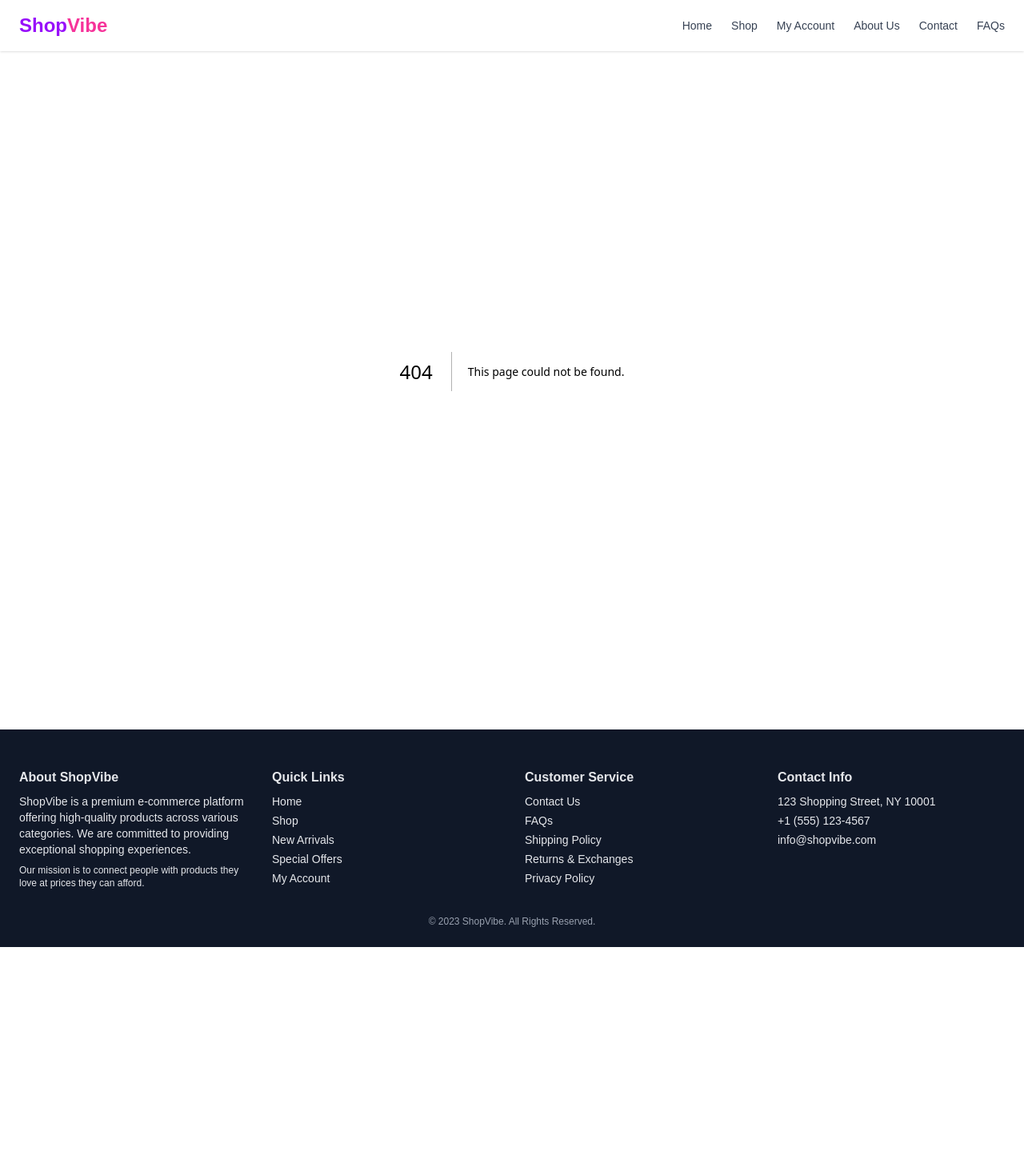
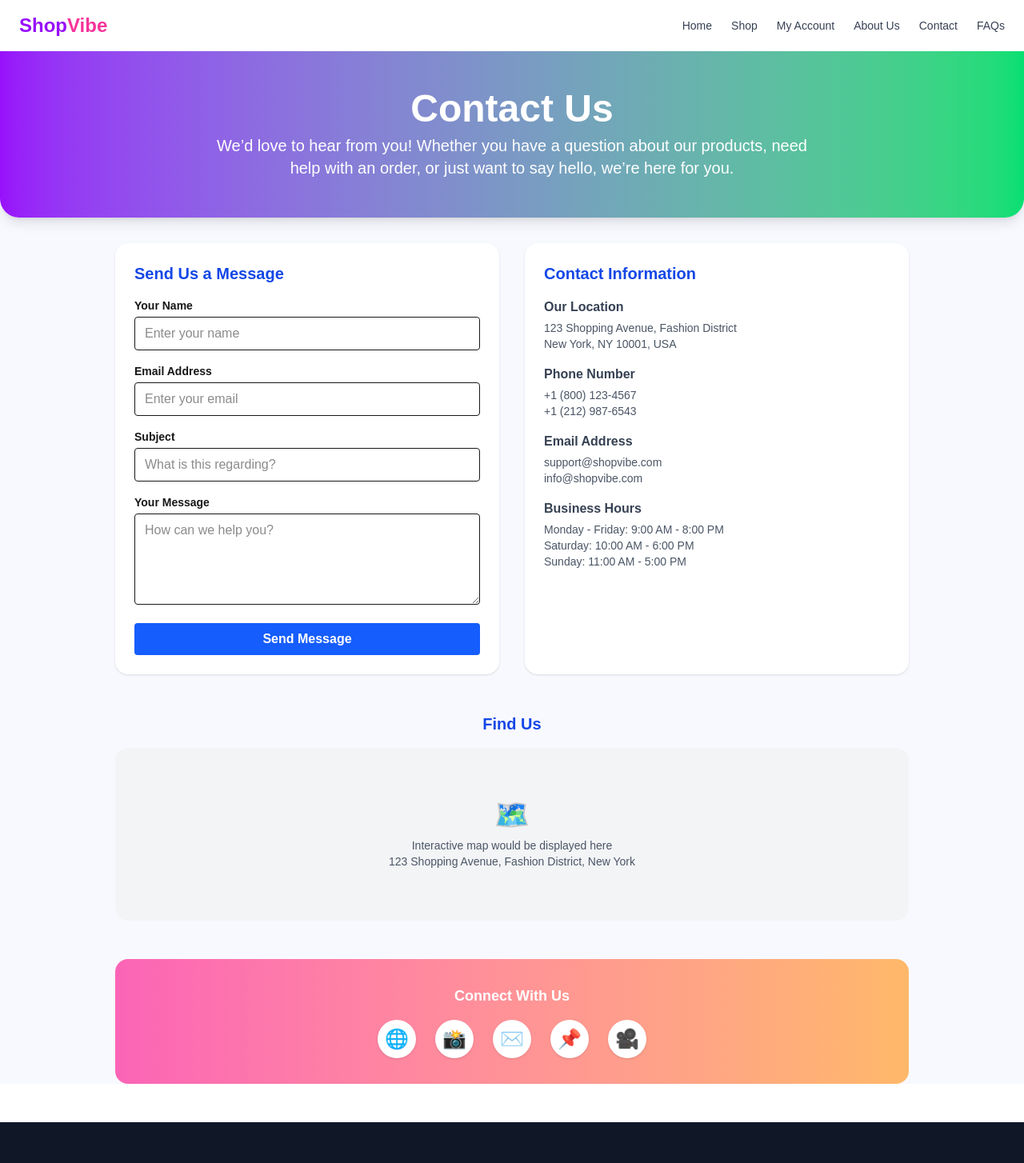
Before and after one commit to Yassen717/ShopVipe, a Next.js app: page /contact in a window 1280 px wide. Before the commit this address had no page. Shown: the top 1454 px of the page at 80% size. Before the commit the page ends 1184 px from the top, so only its background shows below. Built offline with nearby package versions, Linux system fonts and the light colour scheme.

Commit message:
Feat: Add Contact Us page with form, contact info, map placeholder, and social icons

```diff
--- /dev/null
+++ b/app/contact/page.tsx
@@ -0,0 +1,87 @@
+export default function Contact() {
+  return (
+    <div className="bg-[#f8f9ff] min-h-screen">
+      {/* Gradient Header */}
+      <section className="bg-gradient-to-r from-purple-600 to-green-400 text-white py-12 px-4 rounded-b-3xl shadow-lg mb-8">
+        <div className="max-w-3xl mx-auto text-center">
+          <h1 className="text-4xl md:text-5xl font-bold mb-2">Contact Us</h1>
+          <p className="text-lg md:text-xl">We’d love to hear from you! Whether you have a question about our products, need help with an order, or just want to say hello, we’re here for you.</p>
+        </div>
+      </section>
+
+      {/* Contact Form & Info */}
+      <section className="max-w-5xl mx-auto grid grid-cols-1 md:grid-cols-2 gap-8 px-4 mb-12">
+        {/* Form */}
+        <div className="bg-white rounded-2xl shadow p-6">
+          <h2 className="text-xl font-bold text-blue-700 mb-4">Send Us a Message</h2>
+          <form className="flex flex-col gap-4">
+            <div>
+              <label className="block text-sm font-semibold mb-1">Your Name</label>
+              <input type="text" className="w-full rounded border px-3 py-2" placeholder="Enter your name" />
+            </div>
+            <div>
+              <label className="block text-sm font-semibold mb-1">Email Address</label>
+              <input type="email" className="w-full rounded border px-3 py-2" placeholder="Enter your email" />
+            </div>
+            <div>
+              <label className="block text-sm font-semibold mb-1">Subject</label>
+              <input type="text" className="w-full rounded border px-3 py-2" placeholder="What is this regarding?" />
+            </div>
+            <div>
+              <label className="block text-sm font-semibold mb-1">Your Message</label>
+              <textarea className="w-full rounded border px-3 py-2" rows={4} placeholder="How can we help you?" />
+            </div>
+            <button type="submit" className="bg-blue-600 hover:bg-blue-700 text-white font-semibold px-6 py-2 rounded transition">Send Message</button>
+          </form>
+        </div>
+        {/* Info */}
+        <div className="bg-white rounded-2xl shadow p-6">
+          <h2 className="text-xl font-bold text-blue-700 mb-4">Contact Information</h2>
+          <div className="mb-4">
+            <div className="font-semibold text-gray-700 mb-1">Our Location</div>
+            <div className="text-gray-600 text-sm">123 Shopping Avenue, Fashion District<br />New York, NY 10001, USA</div>
+          </div>
+          <div className="mb-4">
+            <div className="font-semibold text-gray-700 mb-1">Phone Number</div>
+            <div className="text-gray-600 text-sm">+1 (800) 123-4567<br />+1 (212) 987-6543</div>
+          </div>
+          <div className="mb-4">
+            <div className="font-semibold text-gray-700 mb-1">Email Address</div>
+            <div className="text-gray-600 text-sm">support@shopvibe.com<br />info@shopvibe.com</div>
+          </div>
+          <div className="mb-4">
+            <div className="font-semibold text-gray-700 mb-1">Business Hours</div>
+            <div className="text-gray-600 text-sm">Monday - Friday: 9:00 AM - 8:00 PM<br />Saturday: 10:00 AM - 6:00 PM<br />Sunday: 11:00 AM - 5:00 PM</div>
+          </div>
+        </div>
+      </section>
+
+      {/* Find Us Map Placeholder */}
+      <section className="max-w-5xl mx-auto px-4 mb-12">
+        <h2 className="text-xl font-bold text-center text-blue-700 mb-4">Find Us</h2>
+        <div className="bg-gray-100 rounded-2xl flex flex-col items-center justify-center py-16">
+          <span className="text-4xl text-purple-500 mb-2">🗺️</span>
+          <div className="text-gray-600 text-sm text-center">Interactive map would be displayed here<br />123 Shopping Avenue, Fashion District, New York</div>
+        </div>
+      </section>
+
+      {/* Connect With Us */}
+      <section className="max-w-5xl mx-auto px-4 mb-12">
+        <div className="bg-gradient-to-r from-pink-400 to-orange-300 rounded-2xl py-8 flex flex-col items-center">
+          <h2 className="text-lg font-bold text-white mb-4">Connect With Us</h2>
+          <div className="flex gap-6">
+            {[
+              { icon: '🌐', label: 'Facebook' },
+              { icon: '📸', label: 'Instagram' },
+              { icon: '✉️', label: 'Email' },
+              { icon: '📌', label: 'Pinterest' },
+              { icon: '🎥', label: 'YouTube' },
+            ].map(social => (
+              <a key={social.label} href="#" className="w-12 h-12 flex items-center justify-center bg-white rounded-full text-2xl shadow hover:scale-110 transition" aria-label={social.label}>{social.icon}</a>
+            ))}
+          </div>
+        </div>
+      </section>
+    </div>
+  );
+}
```
